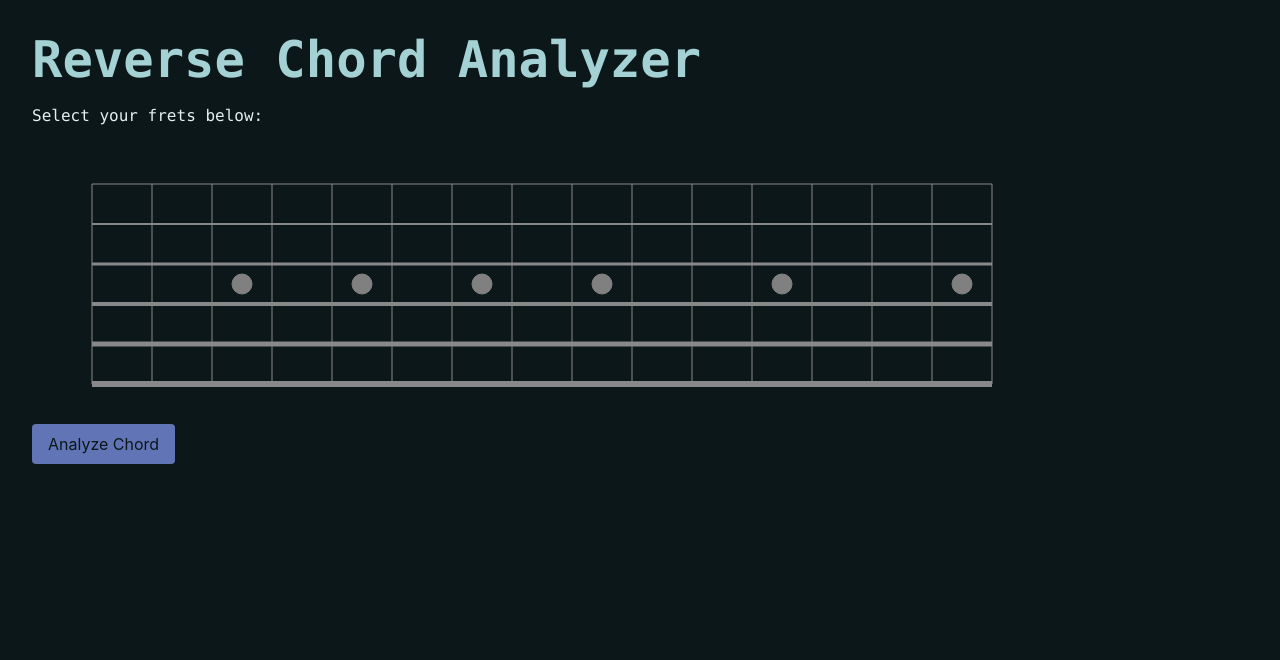
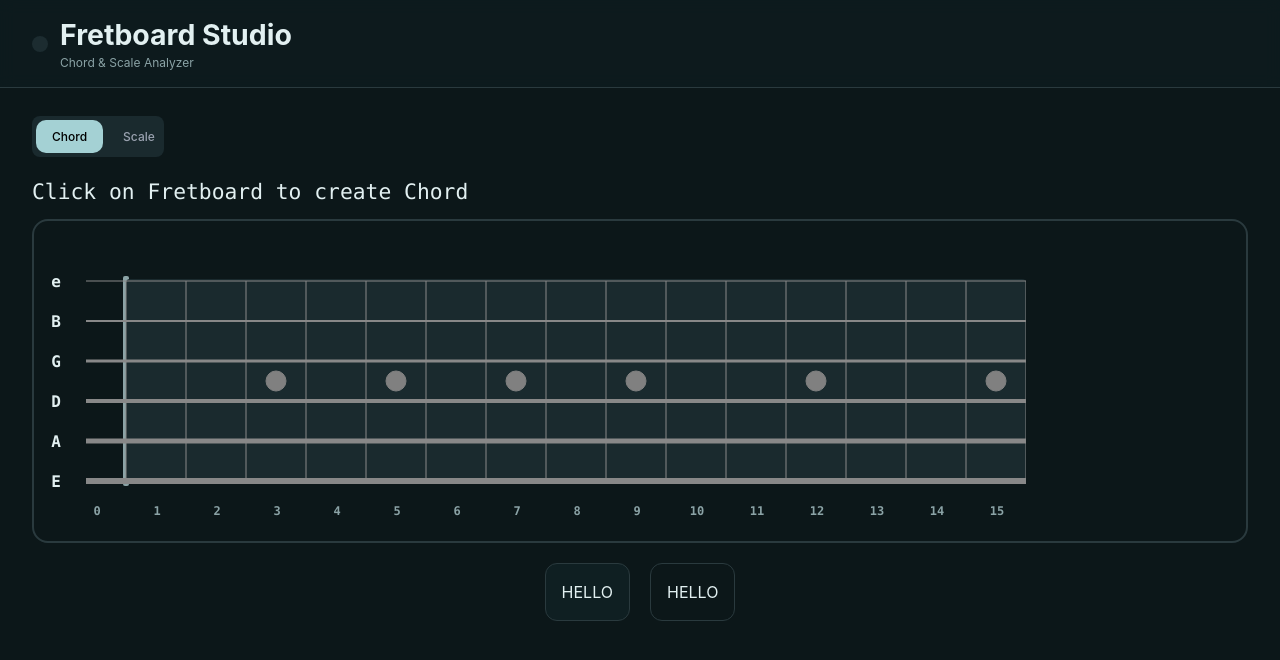
Before and after one commit to LLENNP90/GuitarChordAnlayzer, a Next.js app in the folder chord-analyzer/: page / in a window 1280 px wide. Shown: the top 660 px of the page. Built offline with nearby package versions, Linux system fonts and the light colour scheme.

Commit message:
improved guitar UI
also fixed chord and scale active note logic

```diff
--- /dev/null
+++ b/chord-analyzer/components/ChordDisplay.tsx
@@ -0,0 +1,16 @@
+"use client";
+
+import React from 'react'
+
+export default function ChordDisplay() {
+  return (
+    <div className='flex flex-wrap gap-5 justify-center'>
+      <div className='bg-card border-border border px-4 py-4 rounded-xl'>
+        <p>HELLO</p>
+      </div>
+      <div className='border-border border px-4 py-4 rounded-xl'>
+        <p>HELLO</p>
+      </div>
+    </div>
+  )
+}
--- a/chord-analyzer/components/Fretboard.tsx
+++ b/chord-analyzer/components/Fretboard.tsx
@@ -1,6 +1,10 @@
 "use client";
 
 import { useState } from "react";
+
+interface FretboardProps{
+  mode: "chord" | "scale";
+}
 
 const STRINGS = ["E", "B", "G", "D", "A", "E"]; // high to low
 const FRETS = 15;
@@ -11,14 +15,34 @@ const PADDING = 40;
 const NOTES = ["C", "C#", "D", "D#", "E", "F", "F#", "G", "G#", "A", "Bb", "B"];
 const MARKERS = [3,5,7,9,12,15]
 
-export default function Fretboard() {
+export default function Fretboard({
+  mode,
+}: FretboardProps) {
   const [activeNotes, setActiveNotes] = useState<Set<string>>(new Set());
-  const [clickedString, setClickedString] = useState<number | null>()
+  // const [clickedString, setClickedString] = useState<number | null>()
   const toggleNotes = (id: string) => {
     console.log(id)
     setActiveNotes(prev => {
       const next = new Set(prev);
-      next.has(id) ? next.delete(id) : next.add(id);
+      //rule 1
+      if (next.has(id)) {
+        next.delete(id);
+      }
+      // next.has(id) ? next.delete(id) : null;
+
+      //rule 2
+      else{
+        if (mode === "chord") {
+          Array.from(next).forEach(existingNoteId => {
+            if (existingNoteId.startsWith(`${id.split("-")[0]}-`)){
+              next.delete(existingNoteId);
+            }
+          })
+        }
+        next.add(id);
+      }
+
+
       return next;
     })
     let stringId: number = parseInt(id.split("-")[0])
@@ -34,16 +58,37 @@ export default function Fretboard() {
   //https://www.w3schools.com/graphics/svg_intro.asp
   return (
     <svg
+      className=""
       width={FRET_SPACING * FRETS + PADDING * 2}
       height={STRING_SPACING * (STRINGS.length - 1) + PADDING * 2}
     >
+
+      {/* Nut (first fret marker) */}
+      <rect
+        x={PADDING - 20 + FRET_SPACING - 3}
+        y={PADDING - 5}
+        width={6}
+        height={STRING_SPACING * 5 + 10}
+        fill="#8ba3a6"
+        rx={2}
+      />
+
+      {/* Fretboard background */}
+      <rect
+        x={PADDING - 20 + FRET_SPACING}
+        y={PADDING - 2}
+        width={FRET_SPACING * FRETS}
+        height={STRING_SPACING * 5 + 4}
+        fill="#1a2a2e"
+        rx={4}
+      />
       {/* Strings */}
       {STRINGS.map((_,si) => ( //si = string index
       // for line it acts like a pen,
       // x1 y1 = pen down, x2 y2 = pen up
         <line
           key={si}
-          x1={20+ PADDING} x2={20 + PADDING + FRET_SPACING * FRETS} // horizontal
+          x1={PADDING } x2={40 + PADDING + FRET_SPACING * FRETS} // horizontal
           y1={PADDING + si * STRING_SPACING} y2={PADDING + si * STRING_SPACING} // vertical
           stroke="#888" strokeWidth={si + 1} // increase thickness
         />
@@ -53,7 +98,7 @@ export default function Fretboard() {
       {Array.from({length:FRETS+1}).map((_,fi) => ( //fret index
         <line
           key={fi}
-          x1={20 + PADDING + fi * FRET_SPACING} x2={20 + PADDING + fi * FRET_SPACING}
+          x1={40 + PADDING + fi * FRET_SPACING} x2={40+ PADDING + fi * FRET_SPACING}
           y1={PADDING} y2={PADDING + STRING_SPACING * 5}
           stroke="#888" strokeWidth={1}
         />
@@ -62,7 +107,7 @@ export default function Fretboard() {
       {MARKERS.map((m,mi) => (
         <circle
           key={mi}
-          cx={PADDING/2 + 10 +(FRET_SPACING) * m} cy={(PADDING + STRING_SPACING * 5) / 2 + 20} r={10}
+          cx={PADDING/2 + 30 +(FRET_SPACING) * m} cy={(PADDING + STRING_SPACING * 5) / 2 + 20} r={10}
           stroke="gray" strokeWidth={1}
           fill="gray"
         />
@@ -85,7 +130,7 @@ export default function Fretboard() {
             >
               <circle
                 key={id}
-                cx={(fi + 0.5) * FRET_SPACING} cy={PADDING + si * STRING_SPACING} r={14}
+                cx={(fi + 0.85) * FRET_SPACING} cy={PADDING + si * STRING_SPACING} r={14}
                 stroke={isActive ? "#facc15" : "transparent"}
                 fill={isActive ? "#facc15" : "transparent"}
 
@@ -93,7 +138,7 @@ export default function Fretboard() {
               />
               {isActive && (
                 <text
-                  x={(fi + 0.5) * FRET_SPACING}
+                  x={(fi + 0.85) * FRET_SPACING}
                   y={PADDING + si * STRING_SPACING}
                   textAnchor="middle" // justify-center
                   alignmentBaseline="central" // items-center
@@ -109,7 +154,33 @@ export default function Fretboard() {
         })
       ))}
 
+      {STRINGS.map((note, si) => (
+        <text
+          key={`open-note-${si}`}
+          x={PADDING / 2 - 10}     //stays left
+          y={PADDING + si * STRING_SPACING}
+          textAnchor="middle"
+          alignmentBaseline="central"
+          fill="#e2f0f1"
+          className="font-bold text-m pointer-events-none select-none font-heading"
+        >
+          {si === 0 ? note.toLocaleLowerCase() : note}
+        </text>
+      ))}
 
+      {Array.from({length: FRETS + 1}).map((_,fi) => (
+        <text
+          key={fi}
+          x={(fi + 0.85) * FRET_SPACING}
+          y={PADDING + STRING_SPACING * STRINGS.length - 10}
+          textAnchor="middle" // justify-center
+          alignmentBaseline="central" // items-center
+          fill="#8ba3a6"
+          className="font-bold text-xs pointer-events-none select-none font-heading"
+        >
+          {fi}
+        </text>
+      ))}
 
     </svg>
   );
--- /dev/null
+++ b/chord-analyzer/components/ModeToggle.tsx
@@ -0,0 +1,41 @@
+"use client";
+import React from 'react'
+
+interface ModeToggleProps{
+  mode: "chord" | "scale";
+  onModeChange: (mode: "chord" | "scale") => void;
+}
+
+export default function ModeToggle({
+  mode,
+  onModeChange,
+}: ModeToggleProps) {
+  return (
+    <div>
+      <div className="bg-muted rounded-lg p-1 gap-1 flex max-w-33">
+        <button
+          onClick={() => onModeChange("chord")}
+          className={`flex items-center gap-2 px-4 py-2 rounded-md text-sm font-medium transition-colors cursor-pointer ${
+            mode === "chord"
+              ? "bg-primary text-black"
+              : "text-gray-400 hover:text-foreground"
+          }`}
+        >
+          {/* <Guitar className="w-4 h-4" /> */}
+          Chord
+        </button>
+        <button
+          onClick={() => onModeChange("scale")}
+          className={`flex items-center gap-2 px-4 py-2 rounded-md text-sm font-medium transition-colors cursor-pointer ${
+            mode === "scale"
+              ? "bg-primary text-black"
+              : "text-gray-400 hover:text-foreground"
+          }`}
+        >
+          {/* <Music className="w-4 h-4" /> */}
+          Scale
+        </button>
+      </div>
+    </div>
+  )
+}
--- a/chord-analyzer/src/app/globals.css
+++ b/chord-analyzer/src/app/globals.css
@@ -1,43 +1,57 @@
 @import "tailwindcss";
 
-:root {
-  --background: #ffffff;
-  --foreground: #171717;
-}
+@theme {
+  /* Colors*/
+  --color-background: #0c1719;
+  --color-foreground: #e2f0f1;
 
-@theme {
-  --color-text: #e2f0f1;
-  --color-background: #0c1719;
+  --color-card: #0f1f22;
+  --color-card-foreground: #e2f0f1;
+
+  --color-popover: #0f1f22;
+  --color-popover-foreground: #e2f0f1;
+
   --color-primary: #a4d1d4;
+  --color-primary-foreground: #0c1719;
+
   --color-secondary: #364873;
+  --color-secondary-foreground: #e2f0f1;
+
+  --color-muted: #1a2a2e;
+  --color-muted-foreground: #8ba3a6;
+
   --color-accent: #6174b5;
+  --color-accent-foreground: #e2f0f1;
 
+  --color-destructive: #ef4444;
+  --color-destructive-foreground: #e2f0f1;
+
+  --color-border: #2a3a3e;
+  --color-input: #1a2a2e;
+  --color-ring: #a4d1d4;
+
+  --radius-md: 0.625rem; /* Notice: renamed to --radius-md for border-radius utilities */
+
+  /* Font Families */
   --font-heading: "DM Mono", ui-monospace, SFMono-Regular, Menlo, Monaco, Consolas, monospace;
   --font-body: "DM Mono", ui-monospace, SFMono-Regular, Menlo, Monaco, Consolas, monospace;
 
   /* Font Sizes */
   --text-sm: 0.75rem;
   --text-base: 1rem;
-  --text-xl: 1.333rem; /* Heading 5 */
-  --text-2xl: 1.777rem; /* Heading 4 */
-  --text-3xl: 2.369rem; /* Heading 3 */
-  --text-4xl: 3.158rem; /* Heading 2 */
-  --text-5xl: 4.21rem; /* Heading 1 */
+  --text-xl: 1.333rem;
+  --text-2xl: 1.777rem;
+  --text-3xl: 2.369rem;
+  --text-4xl: 3.158rem;
+  --text-5xl: 4.21rem;
 
   /* Font Weights */
   --font-weight-normal: 400;
   --font-weight-bold: 700;
 }
 
-@media (prefers-color-scheme: dark) {
-  :root {
-    --background: #0a0a0a;
-    --foreground: #ededed;
-  }
-}
-
 body {
-  background: var(--background);
-  color: var(--foreground);
+  background-color: var(--color-background);
+  color: var(--color-foreground);
   font-family: var(--font-body);
 }
--- a/chord-analyzer/src/app/page.tsx
+++ b/chord-analyzer/src/app/page.tsx
@@ -1,16 +1,69 @@
+"use client";
+
+import { useState } from "react";
 import Fretboard from "../../components/Fretboard";
+import ModeToggle from "../../components/ModeToggle";
+import ChordDisplay from "../../components/ChordDisplay";
+
+// TODO: Make Grid for chord and scale section
+// TODO: Create Chord Identification Logic
 
 export default function Home() {
+  const [mode, setMode] = useState<"chord" | "scale">("chord");
+
+  const handleModeChange = (newMode: "chord" | "scale") => {
+    setMode(newMode)
+
+  }
+
   return (
-    <div className="bg-background font-sans min-h-screen p-8">
-      <h1 className="text-primary text-4xl font-bold font-heading">Reverse Chord Analyzer</h1>
-      <p className="text-text mt-4 font-body mb-4">Select your frets below:</p>
-      <div className="">
-        <Fretboard />
+    <div className="bg-background font-sans min-h-screen ">
+      {/* Header */}
+      <header className="border-b border-border bg-card/50 backdrop-blur-sm sticky top-0 z-10">
+        <div className="max-w-7xl mx-auto px-4 sm:px-6 lg:px-8 py-4">
+          <div className="flex flex-col sm:flex-row sm:items-center sm:justify-between gap-4">
+            <div className="flex items-center gap-3">
+              <div className="p-2 bg-primary/10 rounded-lg">
+                {/* <Guitar className="w-6 h-6 text-primary" /> */}
+              </div>
+              <div>
+                <h1 className="text-xl sm:text-2xl font-bold text-foreground">
+                  Fretboard Studio
+                </h1>
+                <p className="text-sm text-muted-foreground">
+                  Chord & Scale Analyzer
+                </p>
+              </div>
+            </div>
+          </div>
+        </div>
+      </header>
+      {/* Body */}
+      <div className="max-w-7xl mx-auto px-4 sm:px-6 lg:px-8 py-4">
+        {/* Button Selector */}
+        <div className="mt-3 mb-5 ">
+          <ModeToggle
+            mode={mode}
+            onModeChange={handleModeChange}
+          />
+        </div>
+        {mode === "chord" ? (
+          <h1 className="text-xl font-body mb-3">Click on Fretboard to create Chord</h1>
+        ): (
+          <h1 className="text-xl font-body mb-3">Add notes on Fretboard to create Scale</h1>
+        )}
+
+        <div className="py-5 px-3 border-2 rounded-2xl border-border mb-5">
+          <Fretboard
+            mode={mode}
+          />
+        </div>
+        {/* change tmr, make a section using grid */}
+        <ChordDisplay />
+        {/* <button className="bg-accent text-background px-4 py-2 rounded">
+          Analyze Chord
+        </button> */}
       </div>
-      <button className="bg-accent text-background px-4 py-2 rounded">
-        Analyze Chord
-      </button>
     </div>
   );
 }
```
